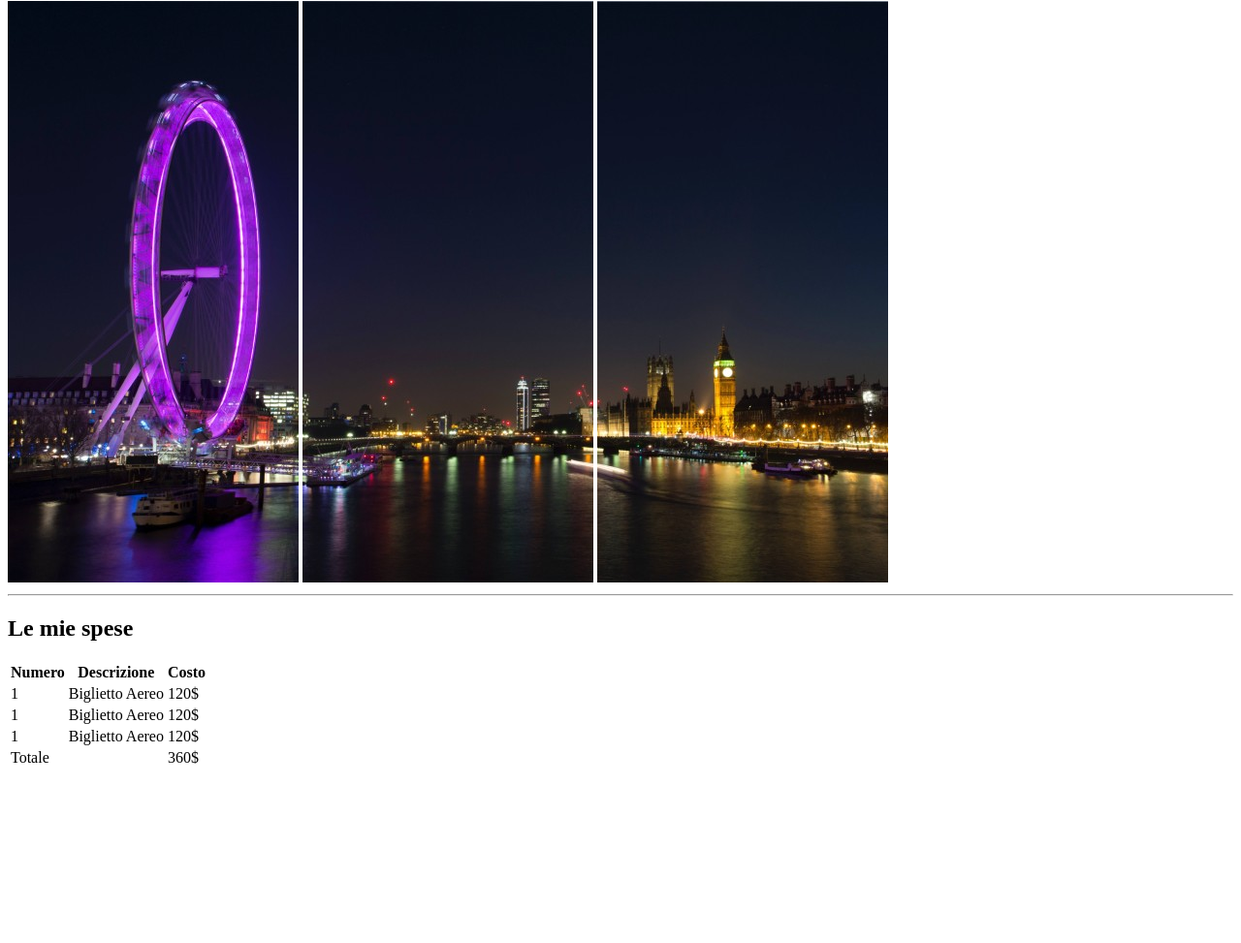
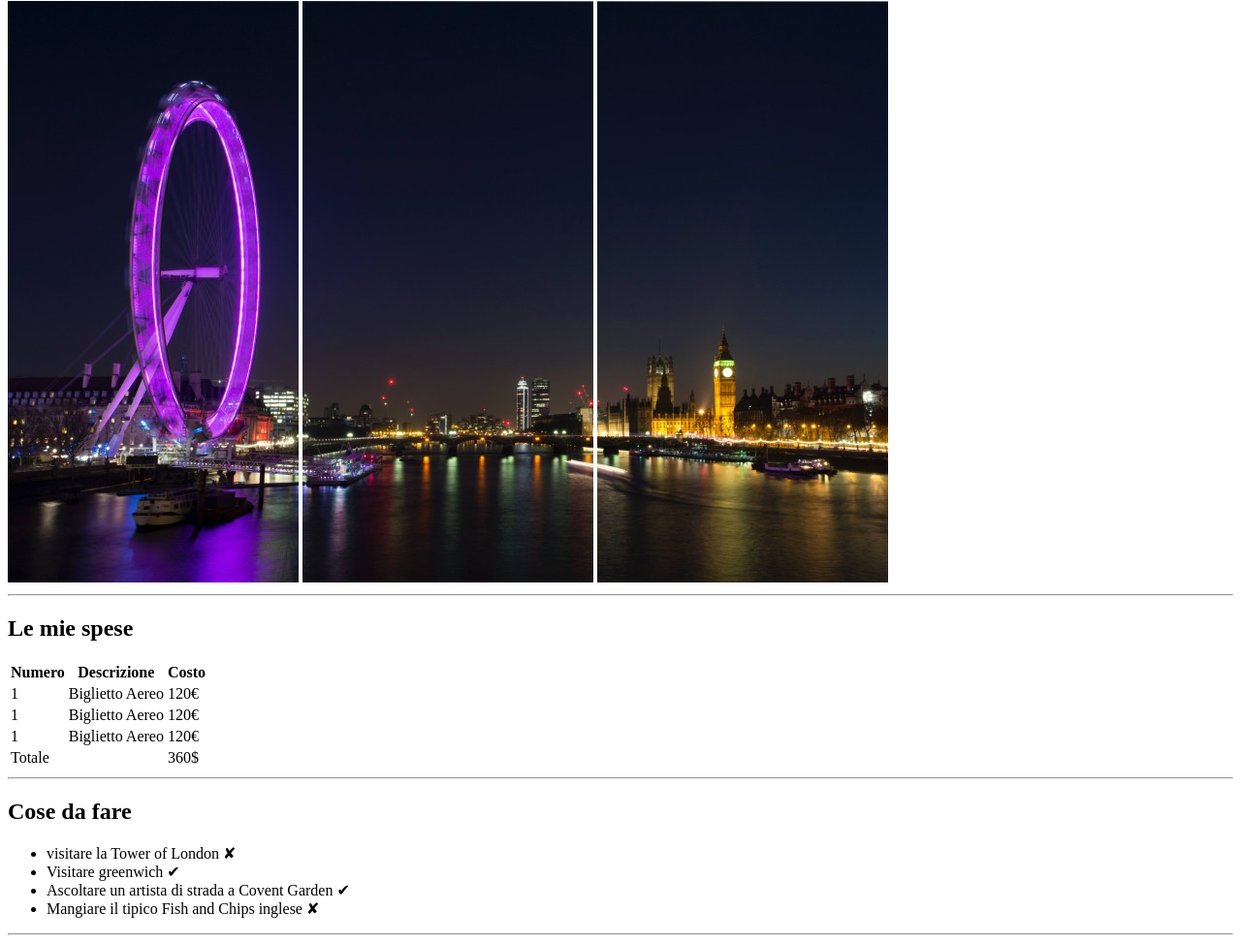
Before and after one commit to MatteoCarbone17/html-london-trip, a plain HTML site: page index.html in a window 1280 px wide. Shown: the part 79-1052 px from the top of the page at 97% size. Before the commit the page ends 881 px from the top, so only its background shows below. Drawn offline with Linux system fonts and the light colour scheme.

Commit message:
add unordered list + update main

```diff
--- a/index.html
+++ b/index.html
@@ -16,7 +16,7 @@
     </header>
     <main>
         <h2>Le mie spese</h2>
-     <div>
+        <section>
         <table>
             <thead>
                 <tr>
@@ -29,17 +29,17 @@
                 <tr>
                     <td>1</td>
                     <td>Biglietto Aereo</td>
-                    <td>120$</td>
+                    <td>120&euro;</td>
                 </tr>
                 <tr>
                     <td>1</td>
                     <td>Biglietto Aereo</td>
-                    <td>120$</td>
+                    <td>120&euro;</td>
                 </tr>
                 <tr>
                     <td>1</td>
                     <td>Biglietto Aereo</td>
-                    <td>120$</td>
+                    <td>120&euro;</td>
                 </tr>
             </tbody>
             <tfoot>
@@ -50,7 +50,19 @@
                     </tr>
             </tfoot>
         </table>
-     </div>
+        </section>
+        <hr>
+        <h2>Cose da fare</h2>
+        <section>
+            <ul>
+                <li>visitare la Tower of London &#x2718;</li>
+                <li>Visitare greenwich &#10004; </li>
+                <li>Ascoltare un artista di strada a Covent Garden &#10004; </li>
+                <li> Mangiare il tipico Fish and Chips inglese &#x2718;</li>
+            </ul>
+        </section>
+        <hr>
+
     </main>
 
 </body>
```
